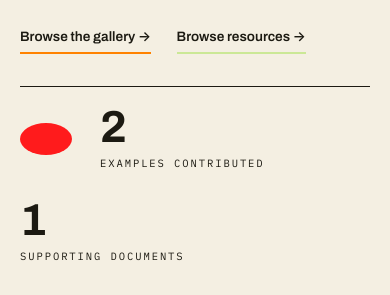
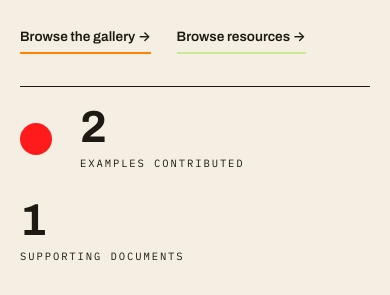
Before and after one commit to FacultyAIExchange/facultyaiexchange.github.io, a Jekyll site: the page built from index.md, in a window 390 px wide. Shown: the part 374-669 px from the top of the page. Built offline with Jekyll 4.4.1, drawn with Linux system fonts in a browser that asks for light colours.

Commit message:
Keep mobile count dot circular

```diff
--- a/assets/css/main.css
+++ b/assets/css/main.css
@@ -682,7 +682,11 @@ img { display: block; max-width: 100%; }
   }
 
   .rail-rule { display: none; }
-  .rail-dot { width: 52px; height: 32px; }
+  .rail-dot {
+    flex: 0 0 32px;
+    width: 32px;
+    height: 32px;
+  }
   .count-no { font-size: 2.8rem; }
 
   .poster-lead { grid-template-columns: 1fr; }
```
